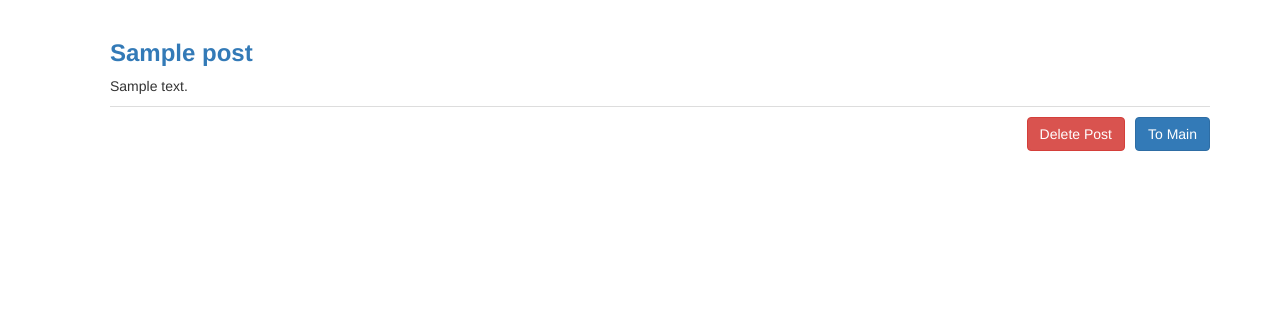
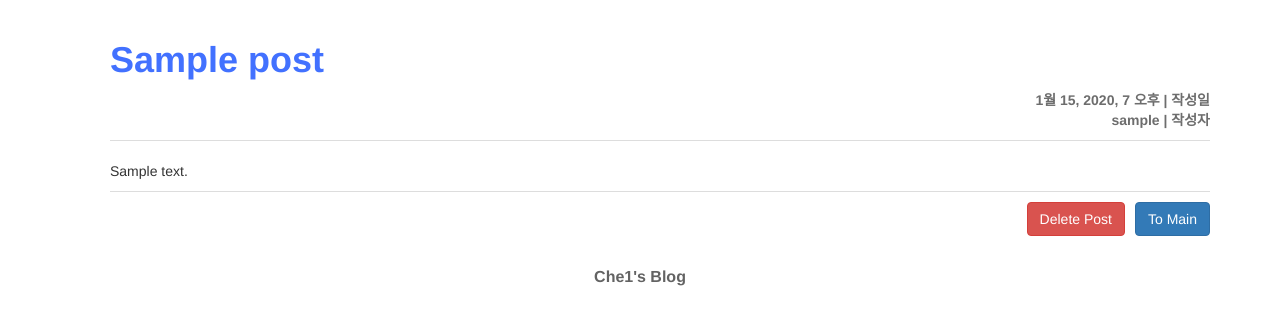
Before and after one commit to Saebyeol98/Djangogirls_assignment, a Django app: page /post/1/ in a window 1280 px wide. Shown: the part 95-420 px from the top of the page. Run offline with Django 3.2, Linux system fonts and the light colour scheme; tables that the repository leaves empty hold one stand-in row (values such as "Sample post"); some libraries are stand-ins or nearby versions.

Commit message:
minor features added

```diff
--- a/myproject/blog/views.py
+++ b/myproject/blog/views.py
@@ -1,6 +1,7 @@
 from django.contrib.auth import get_user_model
 from django.http import HttpResponse
 from django.shortcuts import render, redirect
+from django.utils.datastructures import MultiValueDictKeyError
 
 from blog.models import Post
 
@@ -27,14 +28,26 @@ def post_add(request):
         author = User.objects.get(username='nachwon')
         title = request.POST['title']
         content = request.POST['content']
+
         if title == '' or content == '':
-            return redirect(post_add)
+            context = {
+                'title': title,
+                'content': content,
+            }
+            return render(request, 'blog/post_add.html', context)
+
         post = Post.objects.create(
             author=author,
             title=title,
             content=content,
         )
-        post.publish()
+
+        try:
+            if request.POST['publish'] == 'True':
+                post.publish()
+        except MultiValueDictKeyError:
+            pass
+
         post_pk = post.pk
         return redirect(post_detail, pk=post_pk)
 
--- a/myproject/static/css/blog.css
+++ b/myproject/static/css/blog.css
@@ -1,3 +1,5 @@
+/* base.html start */
+
 .header {
     background-color: #3F5FA5;
     padding: 20px 30px;
@@ -33,6 +35,10 @@
 a:hover {
     text-decoration: none;
 }
+
+/* base.html - end */
+
+/* post_detail.html -start */
 
 .item{
     overflow: hidden;
@@ -82,3 +88,25 @@ a:hover {
 .to-main {
     margin-left: 10px;
 }
+
+.published-detail {
+    font-weight: bold;
+    text-align: right;
+    color: #6D6D6D;
+    margin-bottom: 20px;
+    border-bottom: 1px solid #ddd;
+    padding-bottom: 10px;
+}
+
+.footer-message {
+    margin: 30px 0;
+    text-align: center;
+    font-size: 16px;
+    font-weight: bold;
+    color: #636363;
+}
+
+.detail-head {
+    color: #4271ff;
+    font-size: 36px;
+}
--- a/myproject/templates/base.html
+++ b/myproject/templates/base.html
@@ -19,6 +19,8 @@
     </div>
 {% block content %}
 {% endblock %}
-
+    <div class="footer">
+        <p class="footer-message">Che1's Blog</p>
+    </div>
 </body>
 </html>
--- a/myproject/templates/blog/post_add.html
+++ b/myproject/templates/blog/post_add.html
@@ -7,11 +7,11 @@
     <div class="container">
         <div class="form-group">
             <label for="input-title">제목: </label>
-            <input name="title" id="input-title" type="text" class="form-control" placeholder="글 제목">
+            <input name="title" id="input-title" type="text" class="form-control" value="{{ title }}" placeholder="글 제목">
         </div>
         <div class="form-group">
             <label for="input-content">내용: </label>
-            <textarea name="content" id="input-content" class="form-control" rows="5" placeholder="글 내용"></textarea>
+            <textarea name="content" id="input-content" class="form-control" rows="5" placeholder="글 내용">{{ content }}</textarea>
         </div>
         <div class="form-group">
             <input type="checkbox" name="publish" value="True">게시하기</input>
--- a/myproject/templates/blog/post_detail.html
+++ b/myproject/templates/blog/post_detail.html
@@ -4,7 +4,11 @@
     <div class="container">
         <ul class="list">
             <li class="item">
-                <h3><a href="">{{ post.title }}</a></h3>
+                <h3 class="detail-head" >{{ post.title }}</h3>
+                <div class="published-detail">
+                    <span>{{ post.published_date }} | 작성일</span><br>
+                    <span>{{ post.author }} | 작성자</span>
+                </div>
                 <div class="content">{{ post.content|linebreaksbr }}</div>
             </li>
         </ul>
```
